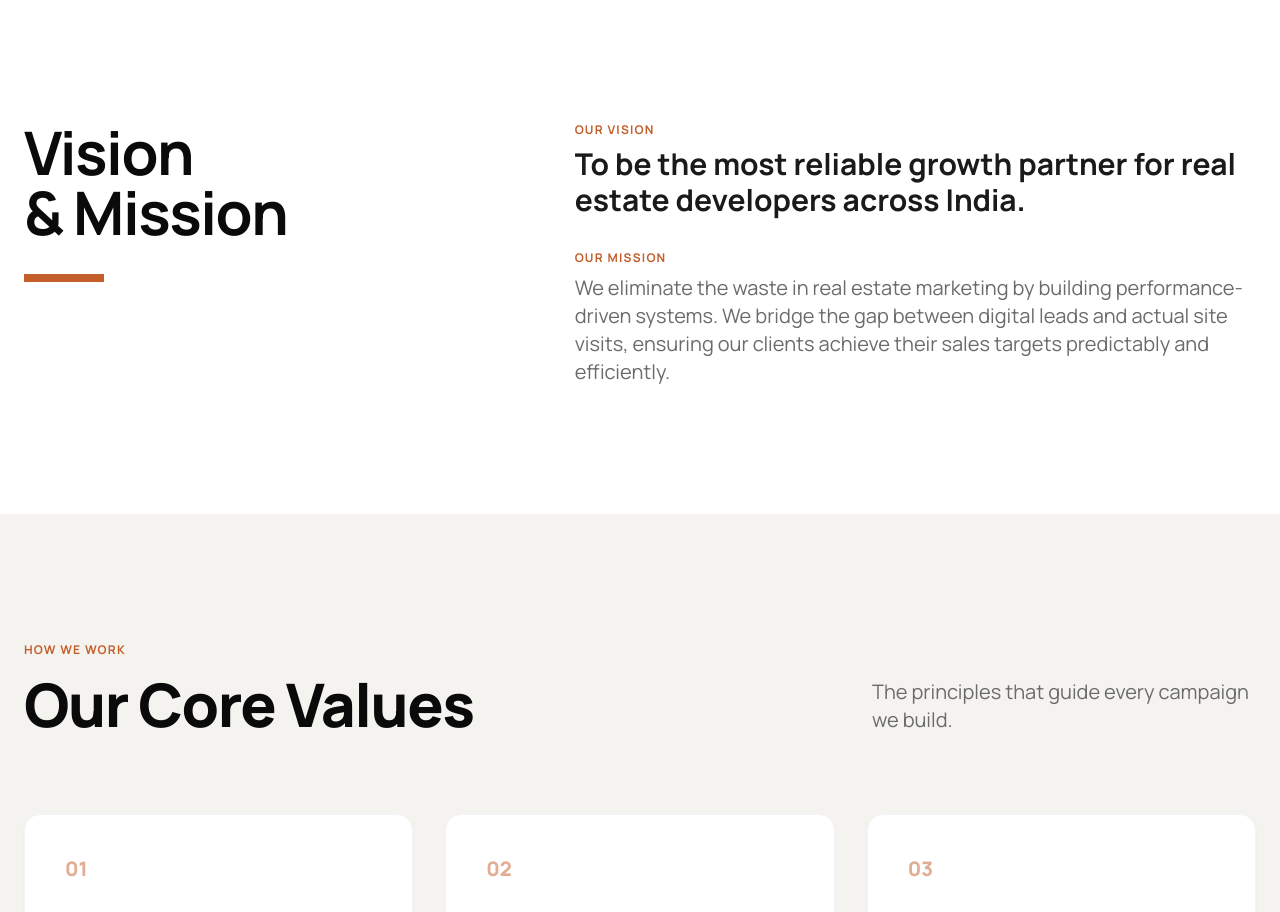
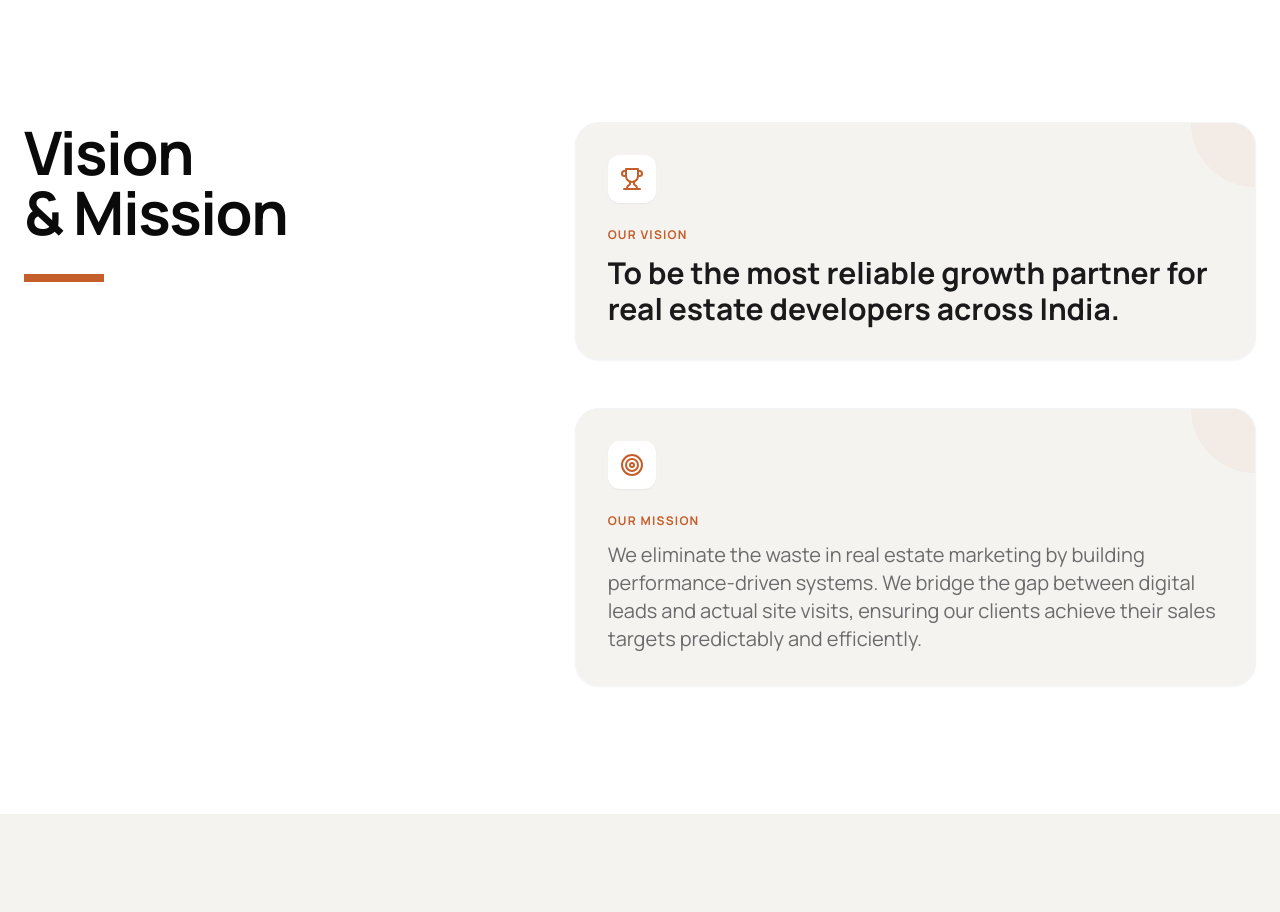
Before and after one commit to Saraththecoder/leadbrick, a React (Vite) app: page /about in a window 1280 px wide. Shown: the part 960-1872 px from the top of the page. Built offline with nearby package versions, Linux system fonts and the light colour scheme.

Commit message:
version8

```diff
--- a/src/index.css
+++ b/src/index.css
@@ -3,8 +3,9 @@
 @tailwind utilities;
 
 @layer base {
-  body {
-    @apply font-manrope text-black bg-white;
+  html, body {
+    @apply font-manrope text-black bg-white overflow-x-hidden w-full;
+    max-width: 100vw;
   }
 
   h1, h2, h3, h4, h5, h6 {
--- a/src/pages/About.jsx
+++ b/src/pages/About.jsx
@@ -54,13 +54,21 @@ const About = () => {
             </div>
 
             <div className="w-full lg:w-7/12 space-y-12 md:space-y-16">
-              <div className="space-y-6 md:space-y-8">
-                <div>
-                  <span className="accent-label text-brick mb-2 block">OUR VISION</span>
+              <div className="space-y-10 md:space-y-12">
+                <div className="bg-light p-8 rounded-3xl border border-gray-100 shadow-sm relative overflow-hidden">
+                  <div className="absolute top-0 right-0 w-32 h-32 bg-brick/5 rounded-full -translate-y-1/2 translate-x-1/2 pointer-events-none"></div>
+                  <div className="w-12 h-12 bg-white text-brick rounded-xl flex items-center justify-center mb-6 shadow-sm">
+                    <Trophy size={24} />
+                  </div>
+                  <span className="accent-label text-brick mb-3 block">OUR VISION</span>
                   <p className="text-2xl md:text-3xl font-bold text-charcoal leading-tight">To be the most reliable growth partner for real estate developers across India.</p>
                 </div>
-                <div>
-                  <span className="accent-label text-brick mb-2 block">OUR MISSION</span>
+                <div className="bg-light p-8 rounded-3xl border border-gray-100 shadow-sm relative overflow-hidden">
+                  <div className="absolute top-0 right-0 w-32 h-32 bg-brick/5 rounded-full -translate-y-1/2 translate-x-1/2 pointer-events-none"></div>
+                  <div className="w-12 h-12 bg-white text-brick rounded-xl flex items-center justify-center mb-6 shadow-sm">
+                    <Target size={24} />
+                  </div>
+                  <span className="accent-label text-brick mb-3 block">OUR MISSION</span>
                   <p className="text-lg md:text-xl text-grey leading-relaxed">
                     We eliminate the waste in real estate marketing by building performance-driven systems. We bridge the gap between digital leads and actual site visits, ensuring our clients achieve their sales targets predictably and efficiently.
                   </p>
@@ -80,7 +88,7 @@ const About = () => {
               <span className="accent-label text-brick mb-4 block">HOW WE WORK</span>
               <h2 className="text-3xl md:text-6xl font-black">Our Core Values</h2>
             </div>
-            <p className="text-xl text-grey max-w-sm">The principles that guide every campaign we build.</p>
+            <p className="text-xl text-grey max-w-sm hidden md:block"></p>
           </div>
 
           <div className="grid grid-cols-1 md:grid-cols-3 gap-8">
--- a/src/pages/Home.jsx
+++ b/src/pages/Home.jsx
@@ -27,29 +27,35 @@ const Home = () => {
   return (
     <div className="overflow-hidden">
       {/* 1. HERO SECTION */}
-      <section ref={heroRef} className="reveal min-h-[90vh] flex items-center relative overflow-hidden py-20">
-        {/* Background Image */}
-        <div className="absolute inset-0 z-0">
-          <img src={homeImg} alt="Luxury Real Estate" className="w-full h-full object-cover mix-blend-multiply" />
-          <div className="absolute inset-0 bg-white/95"></div>
-        </div>
+      <section ref={heroRef} className="reveal min-h-[90vh] flex items-center py-20 md:py-32 bg-white relative overflow-hidden">
+        {/* Decorative Background Blob */}
+        <div className="absolute top-0 right-0 w-full md:w-1/2 h-96 bg-brick/5 blur-[120px] rounded-full pointer-events-none -z-0"></div>
 
-        <div className="container mx-auto px-4 md:px-6 flex flex-col items-center text-center relative z-10">
-          <div className="max-w-4xl space-y-8">
-            <span className="accent-label mx-auto bg-white/50 backdrop-blur-md">REAL ESTATE LEAD GENERATION</span>
-            <h1 className="text-4xl md:text-6xl lg:text-7xl leading-tight font-black">
+        <div className="container mx-auto px-4 md:px-6 relative z-10">
+          <div className="grid grid-cols-1 lg:grid-cols-2 gap-12 lg:gap-20 items-center">
+            {/* Text Content */}
+            <div className="space-y-8 text-center lg:text-left">
+              <span className="accent-label inline-block">REAL ESTATE LEAD GENERATION</span>
+              <h1 className="text-4xl md:text-6xl lg:text-7xl leading-tight font-black text-charcoal">
                 Stop Wasting Money on Junk Leads. Start Getting <span className="text-brick">Qualified Site Visits.</span>
               </h1>
-            <p className="text-lg md:text-xl text-grey max-w-2xl mx-auto leading-relaxed">
+              <p className="text-lg md:text-xl text-grey leading-relaxed">
                 Most agencies count "leads" as success. We count <strong>Site Visits</strong>. LeadBrick builds performance-driven marketing engines that filter out the window shoppers and deliver serious property buyers to your sales team.
               </p>
-            <div className="flex flex-col sm:flex-row gap-4 pt-4 justify-center">
+              <div className="flex flex-col sm:flex-row gap-4 pt-4 justify-center lg:justify-start">
                 <button onClick={handleBookCall} aria-label="Book Strategy Call" className="btn-primary text-center">
                   Book Strategy Call
                 </button>
                 <Link to="/services" aria-label="View Our Services" className="btn-secondary text-center">
                   Our Services
                 </Link>
+              </div>
+            </div>
+
+            {/* Image Content */}
+            <div className="relative w-full aspect-[4/3] lg:aspect-square rounded-[2rem] overflow-hidden shadow-2xl">
+              <img src={homeImg} alt="Luxury Real Estate" className="w-full h-full object-cover hover:scale-105 transition-transform duration-700" />
+              <div className="absolute inset-0 bg-gradient-to-t from-black/30 to-transparent"></div>
             </div>
           </div>
         </div>
```
Lines whose indentation alone changed are shown as unchanged.
